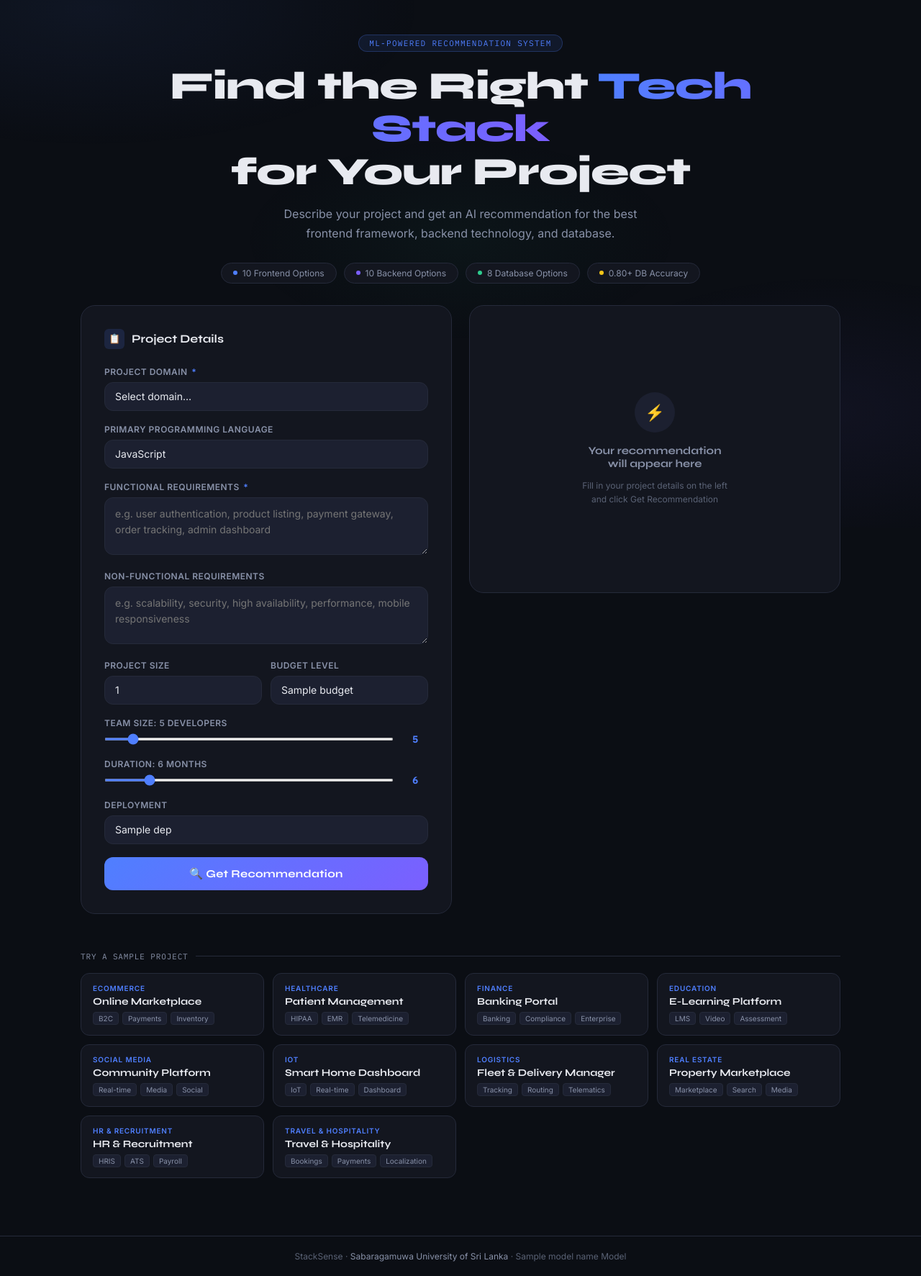
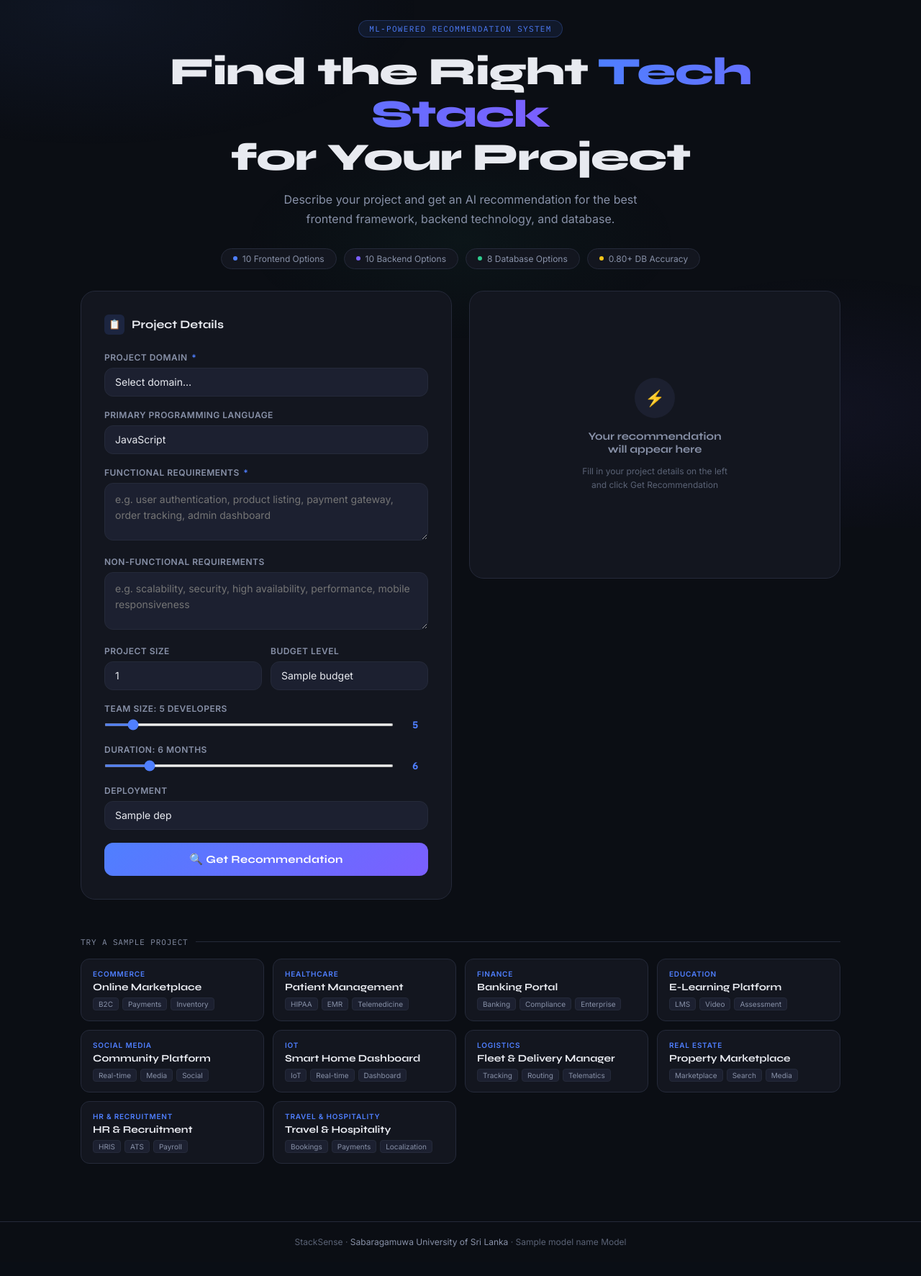
Before and after one commit to KanujanS/StackSense, a Flask app: template templates/index.html in a window 1280 px wide. Shown: the part 67-1840 px from the top of the page at 72% size. After the commit the page ends 1800 px from the top, so only its background shows below. Run offline with Flask 3, Linux system fonts and the light colour scheme; the template is opened without the code that fills it: most values are stand-ins (such as "Sample title", 1, 10 or a date in 2020); parts of the project's set-up code (start-up, migrations or seed data) failed here and were passed over.

Commit message:
Reduce header padding for improved layout

```diff
--- a/templates/index.html
+++ b/templates/index.html
@@ -89,7 +89,7 @@ header {
   z-index: 1;
   max-width: 1120px;
   margin: 0 auto;
-  padding: 48px 32px 80px;
+  padding: 28px 32px 80px;
 }
 
 /* ── Hero ────────────────────────────────────────────── */
```
